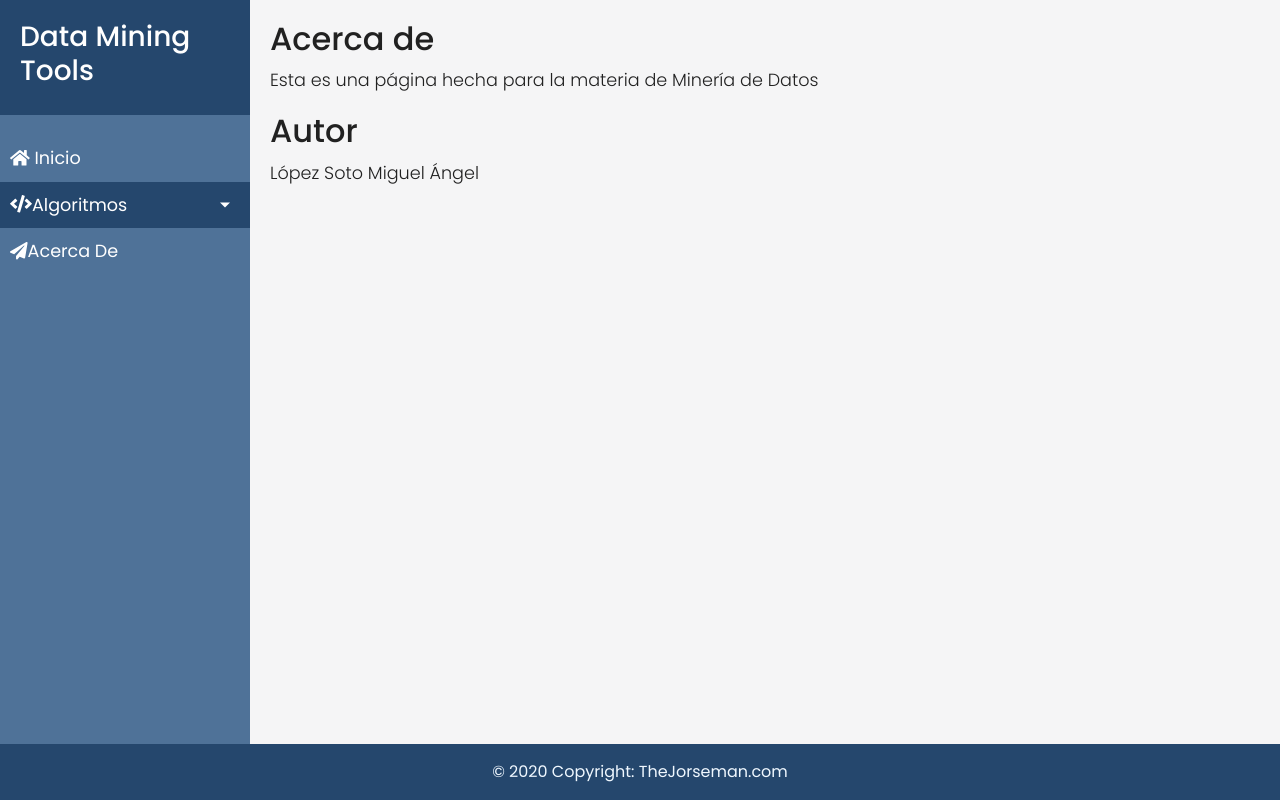
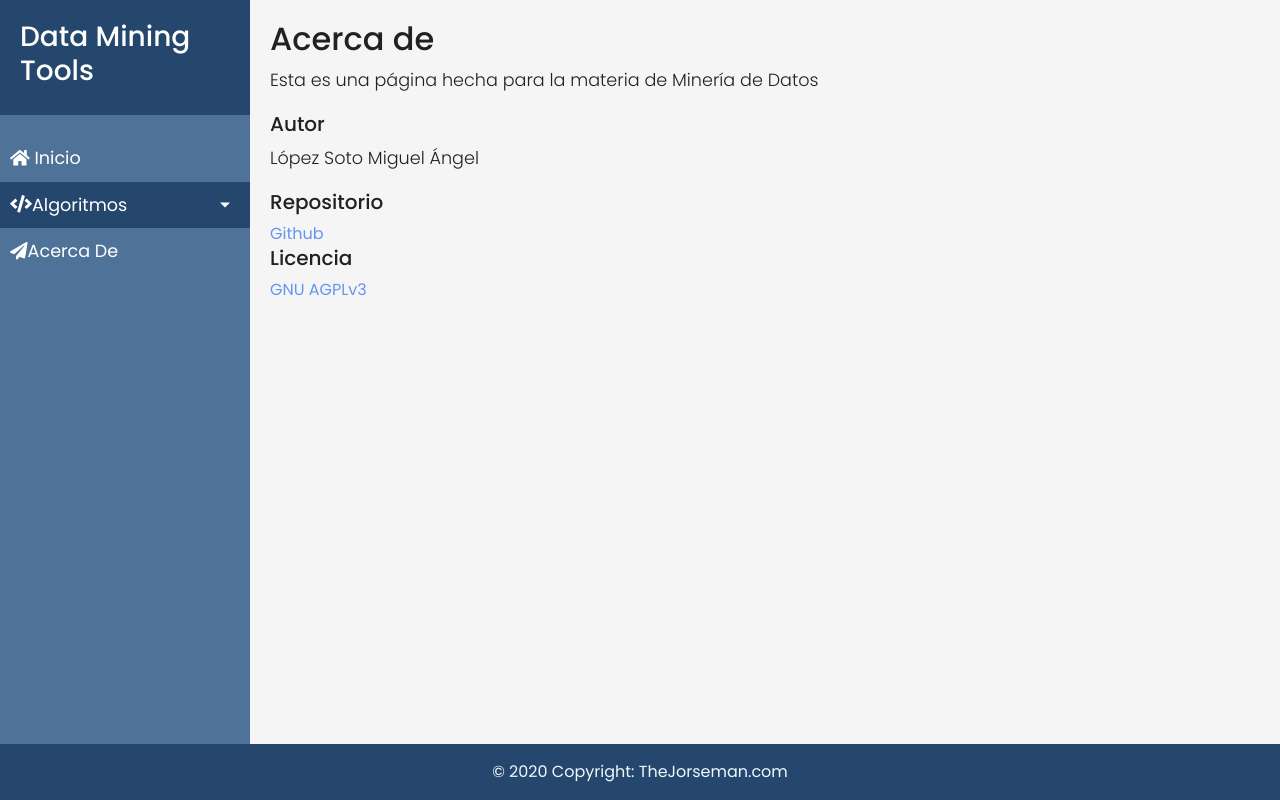
Before and after one commit to TheJorseman/DataMining, a Flask app: page /about in a window 1280 px wide. Run offline with Flask 2, Linux system fonts and the light colour scheme; some libraries are stand-ins or nearby versions.

Commit message:
[ADD] Description in about template

```diff
--- a/templates/about.html
+++ b/templates/about.html
@@ -3,6 +3,14 @@
 {% block content%}
     <h2>Acerca de</h2>
     <p>Esta es una página hecha para la materia de Minería de Datos</p>
-    <h2>Autor</h2>
+    <h5>Autor</h5>
     <p>López Soto Miguel Ángel</p>
+    <h5>Repositorio</h5>
+    <a href="https://github.com/miguel17546mals/DataMining">
+        <span style="color: cornflowerblue;">Github</span>
+    </a>
+    <h5>Licencia </h5>
+    <a href="https://choosealicense.com/licenses/agpl-3.0/">
+        <span style="color: cornflowerblue;">GNU AGPLv3</span>
+    </a>
 {% endblock%}
```
